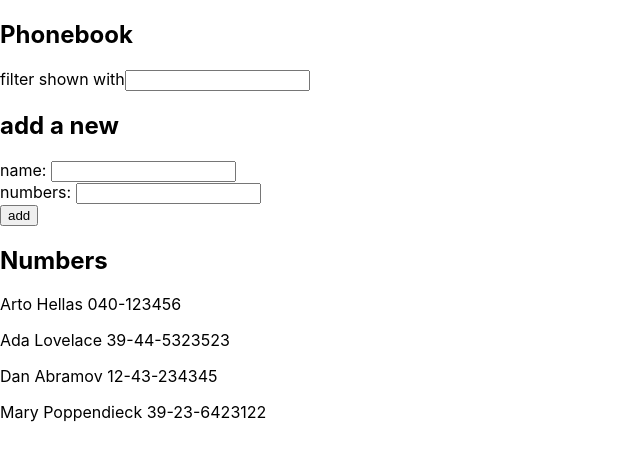
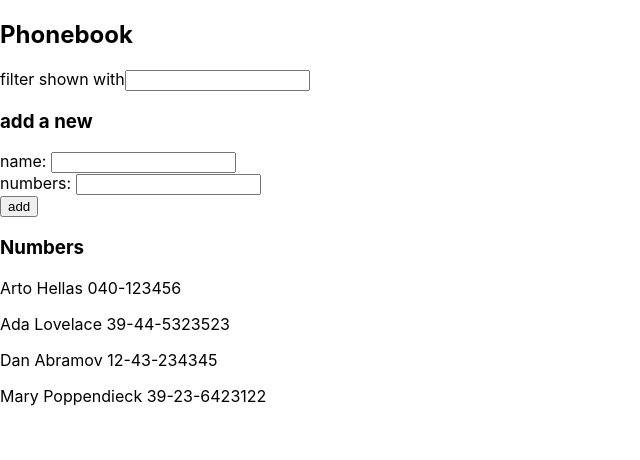
Before and after one commit to porelsoumen/fullstackapp, a React (Create React App) app in the folder part2/phonebook/: page / in a window 1280 px wide. Shown: the top 460 px of the page, without its empty margins (0-640 px from the left). Built offline with nearby package versions, Linux system fonts and the light colour scheme.

Commit message:
Exercise 2.10

```diff
--- a/part2/phonebook/src/App.js
+++ b/part2/phonebook/src/App.js
@@ -1,4 +1,7 @@
 import React, { useState } from 'react'
+import Search from './Filter'
+import PersonForm from './PersonForm'
+import Persons from './Persons'
 
 const App = () => {
   const [ persons, setPersons ] = useState([
@@ -54,25 +57,12 @@ const App = () => {
   return (
     <div>
       <h2>Phonebook</h2>
-      <div>filter shown with<input value={searchTerm} onChange={handleSearchChange} /></div>
-      <h2>add a new</h2>
-      <form onSubmit={addNewPerson}>
-        <div>
-          name: <input value={newName} onChange={handleNameChange} />
-        </div>
-        <div>
-          numbers: <input value={newNumber} onChange={handleNumberChange} />
-        </div>
-        <div>
-          <button type="submit">add</button>
-        </div>
-      </form>
-      <h2>Numbers</h2>
-      {matches.map(person => {
-        return (
-        <p key={person.name}>{person.name} {person.number}</p>
-        )
-      })}
+      <Search value={searchTerm} onChange={handleSearchChange}/>
+      <h3>add a new</h3>
+      <PersonForm addNewPerson={addNewPerson} newName={newName} newNumber={newNumber} handleNameChange={handleNameChange}
+      handleNumberChange={handleNumberChange} />
+      <h3>Numbers</h3>
+      <Persons matches={matches} />
     </div>
   )
 }
--- /dev/null
+++ b/part2/phonebook/src/Filter.js
@@ -0,0 +1,9 @@
+import React from 'react'
+
+const Filter = (props) => {
+    return (
+        <div>filter shown with<input value={props.value} onChange={props.onChange} /></div>
+    )
+}
+
+export default Filter
--- /dev/null
+++ b/part2/phonebook/src/Person.js
@@ -0,0 +1,11 @@
+import React from 'react'
+
+const Person = (props) => {
+    return (
+        <div>
+            <p key={props.name}>{props.name} {props.number}</p>
+        </div>
+    )
+}
+
+export default Person
--- /dev/null
+++ b/part2/phonebook/src/PersonForm.js
@@ -0,0 +1,21 @@
+import React from 'react'
+
+const PersonForm = (props) => {
+    return (
+        <div>
+            <form onSubmit={props.addNewPerson}>
+            <div>
+            name: <input value={props.newName} onChange={props.handleNameChange} />
+            </div>
+            <div>
+            numbers: <input value={props.newNumber} onChange={props.handleNumberChange} />
+            </div>
+            <div>
+            <button type="submit">add</button>
+            </div>
+            </form>
+        </div>
+    )
+}
+
+export default PersonForm
--- /dev/null
+++ b/part2/phonebook/src/Persons.js
@@ -0,0 +1,14 @@
+import React from 'react'
+import Person from './Person'
+
+const Persons = (props) => {
+    return (
+        props.matches.map(person => {
+            return (
+                <Person key={person.name} name={person.name} number={person.number} />
+            )
+        })
+    )
+}
+
+export default Persons
```
